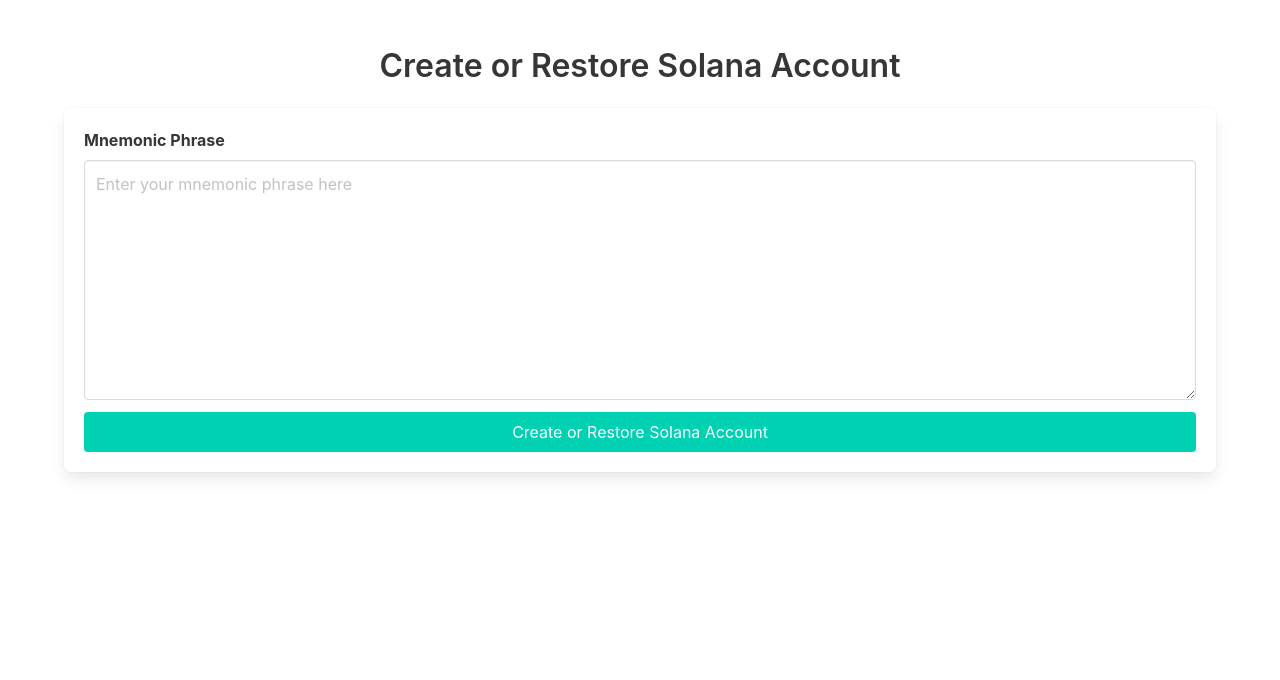
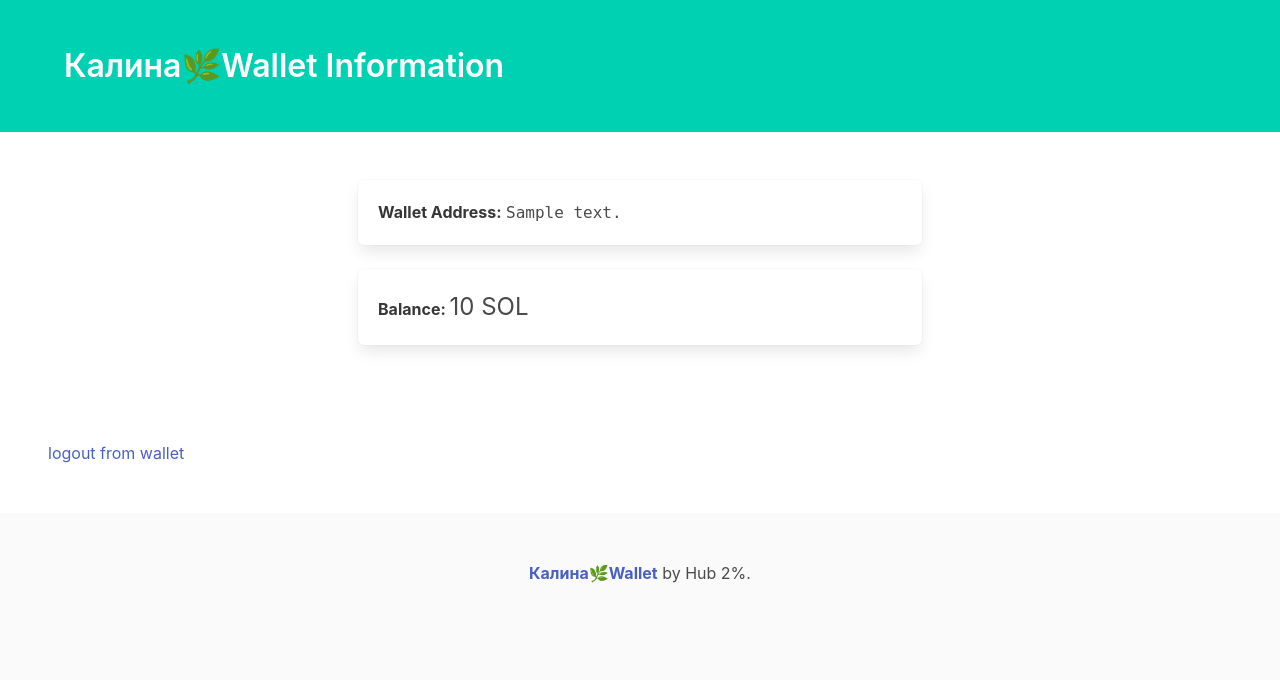
Before and after one commit to vetsinen/kalyna-wallet-server, a Flask app: template templates/index.html in a window 1280 px wide. Shown: the top 680 px of the page. Run offline with Flask 3, Linux system fonts and the light colour scheme; the template is opened without the code that fills it: most values are stand-ins (such as "Sample title", 1, 10 or a date in 2020).

Commit message:
enters user phrase wallet and logouts

```diff
--- a/flask_app.py
+++ b/flask_app.py
@@ -1,12 +1,42 @@
-# A very simple Flask Hello World app for you to get started with...
-
-from flask import Flask, render_template
+from kalyna_wallet_lib import generate_cusom_mnemo, get_solana_derived_wallet, get_sol_balance
+from flask import Flask, render_template, request, session, redirect, url_for, jsonify
 
 app = Flask(__name__, static_folder='static')
+app.secret_key = 'KALYNA_WALLET_214_SECRET_KEY'
 
 @app.route('/')
 def index():
-    return render_template('index.html')
+    if not 'words' in session:
+        # session['wallet'] = "7tez6hV2Ju1FkTTuFh3TA3fFAQvrKLUB9o1PQtDzvrBt"
+        return render_template('login.html')
+    else:
+        print(session['words'])
+        words = session['words']
+        address = get_solana_derived_wallet(words)[0]
+        balance = get_sol_balance(address)
+        wallet = {
+            'address': address,
+            'balance': balance
+        }
+        return render_template('index.html', wallet=wallet)
+
+@app.post('/set_wallet')
+def set_wallet():
+        # Save the form data to the session object
+        data = request.get_json()  # Get JSON data from request body
+        text = data.get('text')
+        print(f'Received content: {text}')
+        mnemo = generate_cusom_mnemo(text)
+        if not mnemo:
+            return jsonify({'status':'error','message': 'text is to short'})
+        session['words'] = mnemo
+        return jsonify({'status':'ok','message': 'text processe successfully'})
+
+@app.route('/logout')
+def logout():
+    # Clear words stored in the session object
+    session.pop('words', default=None)
+    return redirect('/')
 
 if __name__ == '__main__':
     app.run(debug=True)
--- a/templates/index.html
+++ b/templates/index.html
@@ -1,53 +1,55 @@
 <!DOCTYPE html>
 <html lang="en">
 <head>
-  <meta charset="UTF-8">
-  <meta name="viewport" content="width=device-width, initial-scale=1.0">
-  <title>Create or Restore Solana Account</title>
-  <link rel="stylesheet" href="https://cdn.jsdelivr.net/npm/bulma@0.9.3/css/bulma.min.css">
+    <meta charset="UTF-8">
+    <meta name="viewport" content="width=device-width, initial-scale=1.0">
+    <title>Калина🌿Wallet</title>
+    <link rel="stylesheet" href="https://cdn.jsdelivr.net/npm/bulma@0.9.3/css/bulma.min.css">
+    <style>
+        .content {
+            user-select: text; /* Ensure text can be selected */
+        }
+    </style>
 </head>
 <body>
-  <section class="section">
+<section class="hero is-primary">
+    <div class="hero-body">
+        <div class="container">
+            <h1 class="title">
+                Калина🌿Wallet Information
+            </h1>
+        </div>
+    </div>
+</section>
+
+<section class="section">
     <div class="container">
-      <h1 class="title has-text-centered">Create or Restore Solana Account</h1>
-      <div class="box">
-        <form id="restore-form">
-          <div class="field">
-            <label class="label">Mnemonic Phrase</label>
-            <div class="control">
-              <textarea rows="9"  class="textarea" id="mnemonic-phrase" placeholder="Enter your mnemonic phrase here" rows="3"></textarea>
+        <div class="columns is-centered">
+            <div class="column is-half">
+                <div class="box">
+                    <strong>Wallet Address:</strong>
+                    <span class="content is-family-monospace">
+                        {{ wallet.address }}
+                    </span>
+                </div>
+                <div class="box">
+                    <strong>Balance: </strong>
+                    <span style="font-size: 1.5rem;">{{ wallet.balance }} SOL</span>
+                </div>
             </div>
-          </div>
-          <div class="field">
-            <div class="control">
-              <button type="button" class="button is-primary is-fullwidth" onclick="restoreAccount()">Create or Restore Solana Account</button>
-            </div>
-          </div>
-        </form>
-        <div id="result" class="notification is-hidden"></div>
-      </div>
+        </div>
     </div>
-  </section>
+</section>
+<section class="section">
+     <a href="/logout">logout from wallet</a>
+</section>
 
-  <script>
-    function restoreAccount() {
-      const mnemonic = document.getElementById('mnemonic-phrase').value;
-      const resultDiv = document.getElementById('result');
-
-      // Validate the mnemonic phrase (example validation, you should replace this with actual validation logic)
-      if (mnemonic.split(' ').length !== 12 && mnemonic.split(' ').length !== 24) {
-        resultDiv.className = 'notification is-danger';
-        resultDiv.textContent = 'Invalid mnemonic phrase. It should be 12 or 24 words.';
-        resultDiv.classList.remove('is-hidden');
-        return;
-      }
-
-      // Here you would add your logic to restore the account using the mnemonic phrase
-      // For this example, we will just display a success message
-      resultDiv.className = 'notification is-success';
-      resultDiv.textContent = 'Account restored successfully!';
-      resultDiv.classList.remove('is-hidden');
-    }
-  </script>
+<footer class="footer">
+    <div class="content has-text-centered">
+        <p>
+            <a href="https://vetsinen.notion.site/wallet-c0ab38063002422c8794e0a8592fdde0?pvs=74"><strong>Калина🌿Wallet</strong></a> by Hub 2%.
+        </p>
+    </div>
+</footer>
 </body>
 </html>
```
Also changed, not shown: templates/login.html (added, +78 -0 lines), kalyna_wallet_lib.py (renamed from kumeka_wallet_lib.py), 1 other file.
